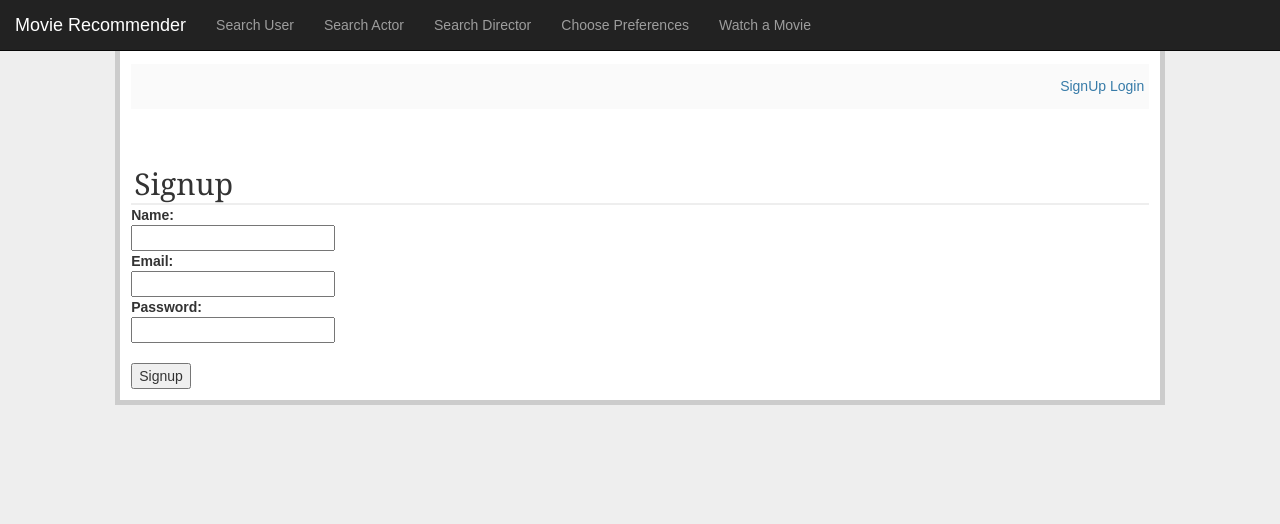
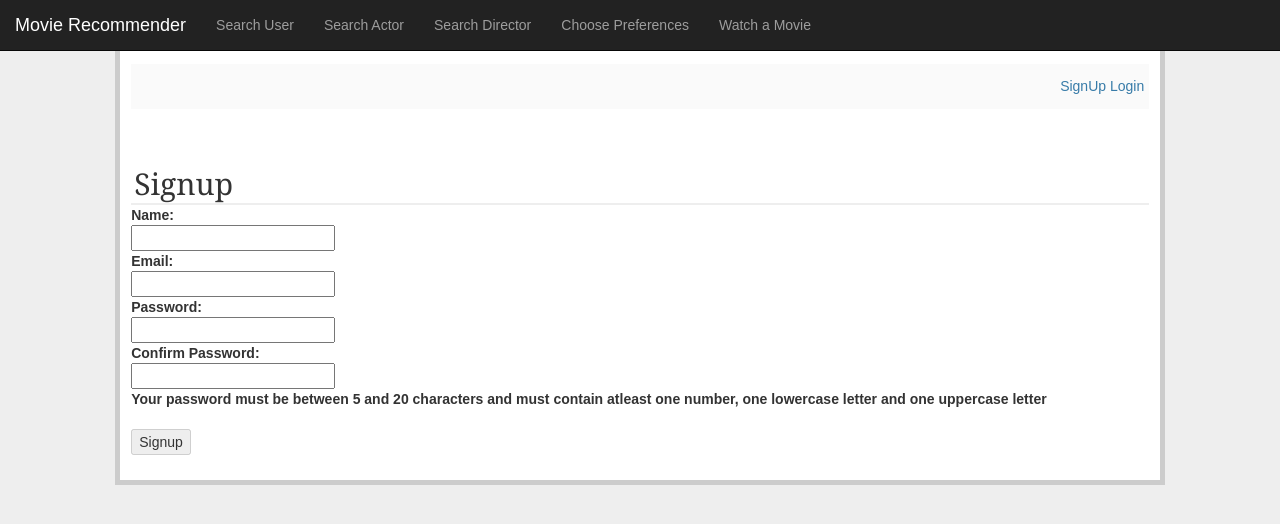
Before and after one commit to vaibhavbiradar51/movieRecommender, a Flask app: page /signup in a window 1280 px wide. Shown: the top 524 px of the page. Run offline with Flask 2, Linux system fonts and the light colour scheme; some libraries are stand-ins or nearby versions.

Commit message:
minor changes in signup & login

```diff
--- a/movieRecommender/templates/layout.html
+++ b/movieRecommender/templates/layout.html
@@ -18,9 +18,9 @@
     <a href="{{ url_for('logout') }}">Logout</a>
   {% endif %}
   </div>
-  {% for message in get_flashed_messages() %}
+  <!-- {% for message in get_flashed_messages() %}
     <div class="flash">{{ message }}</div>
-  {% endfor %}
+  {% endfor %} -->
   <nav class="navbar navbar-inverse navbar-fixed-top">
 		<div class="container-fluid">
 			<div class="navbar-header">
--- a/movieRecommender/templates/signup.html
+++ b/movieRecommender/templates/signup.html
@@ -1,3 +1,13 @@
+<script>
+  function check_pass() {
+    if (document.getElementById('password').value == document.getElementById('confirm_password').value) {
+        document.getElementById('submit').disabled = false;
+    } else {
+        document.getElementById('submit').disabled = true;
+    }
+  }
+</script>
+
 {% extends "layout.html" %}
 {% block body %}
   <h2>Signup</h2>
@@ -17,9 +27,12 @@
             <dt>Email:</dt>
             <dd><input type="text" name="email"></dd>
             <dt>Password:</dt>
-            <dd><input type="password" name="password"></dd>
+            <dd><input type="password" name="password" id="password" onchange='check_pass();'></dd>
+            <dt>Confirm Password:</dt>
+            <dd><input type="password" name="confirm_password" id="confirm_password" onchange='check_pass();'></dd>
+            <p>Your password must be between 5 and 20 characters and must contain atleast one number, one lowercase letter and one uppercase letter</p>
         </dl>
-        <input type="submit" value="Signup">
+        <input type="submit" value="Signup" name="submit" id="submit" disabled>
 	</form>
 
   {% endblock %}
--- a/movieRecommender/views.py
+++ b/movieRecommender/views.py
@@ -1,5 +1,6 @@
 from .models import *
 from flask import Flask, request, session, redirect, url_for, render_template, flash
+import re
 
 app = Flask(__name__)
 
@@ -15,18 +16,31 @@ def signup():
         email = request.form['email']
         password = request.form['password']
 
+        emailRegex = '^(\w|\.|\_|\-)+[@](\w|\_|\-|\.)+[.]\w{2,3}$'
+
         if len(email) < 1:
             flash('Your email must be at least one character.')
+        elif(not re.search(emailRegex, email)):
+            flash('Enter a valid email ID.')
         elif len(name) < 1:
             flash('Your name must be at least one character.')
         elif len(password) < 5:
             flash('Your password must be at least 5 characters.')
+        elif len(password) > 20:
+            flash('Your password should not be greater than 20 characters.')
+        elif not any(char.isdigit() for char in password):
+            flash('Your Password should have at least one number')
+        elif not any(char.isupper() for char in password):
+            flash('Your Password should have at least one uppercase letter')
+        elif not any(char.islower() for char in password):
+            flash('Your Password should have at least one lowercase letter')
         elif not User(email).signup(name, password):
             flash('A user with that email already exists.')
         else:
             session['email'] = email
             flash('Logged in.')
-            return redirect(url_for('hello'))
+            # return redirect(url_for('hello'))
+            return redirect(url_for('choosePreference'))
 
     return render_template('signup.html')
 
```
Also changed, not shown: movieRecommender/templates/choosePreference.html (+0 -8 lines).
